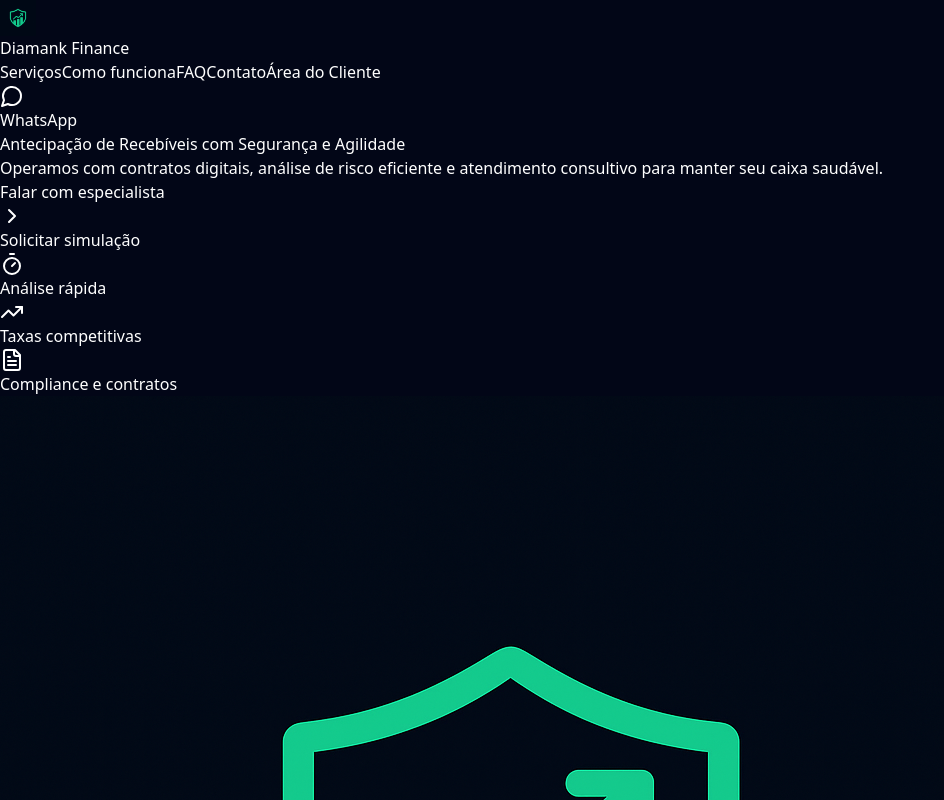
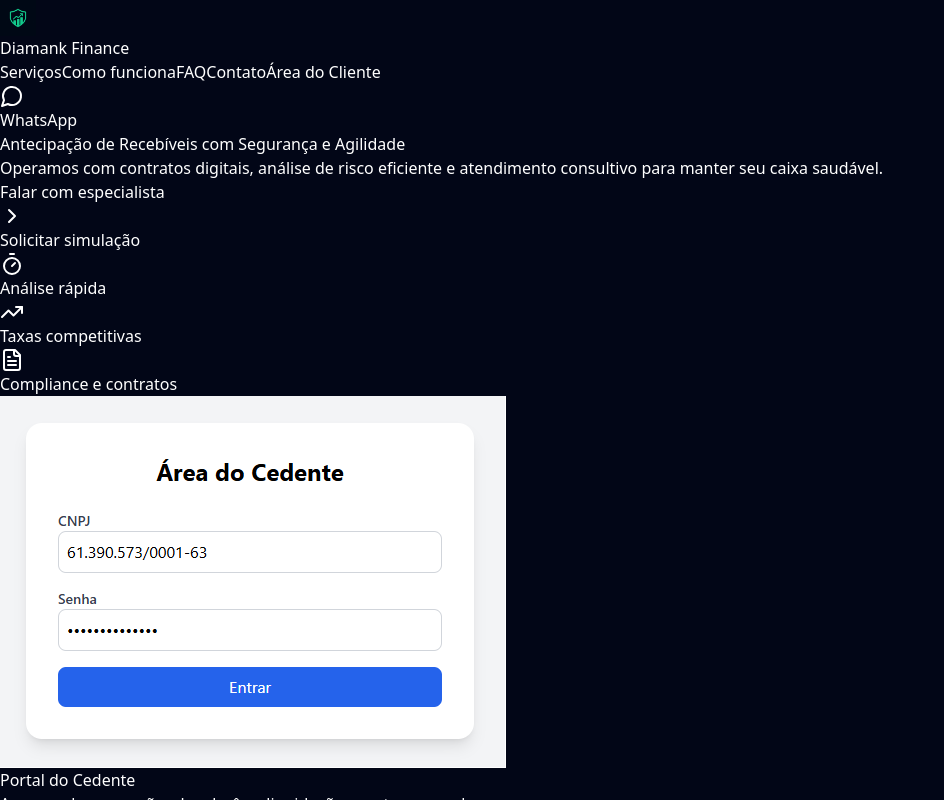
Before and after one commit to Diamank/home, a Next.js app: page / in a window 1280 px wide. Shown: the top 800 px of the page, without its empty margins (0-944 px from the left). Built offline with nearby package versions, Linux system fonts and the light colour scheme.

Commit message:
Update page.tsx

```diff
--- a/app/page.tsx
+++ b/app/page.tsx
@@ -159,7 +159,7 @@
           <div className="relative">
             <div className="aspect-[4/3] rounded-3xl overflow-hidden shadow-2xl ring-1 ring-white/10">
               <img
-                src="/logo.png"
+                src="/user.png"
                 alt="Profissionais de finanças analisando recebíveis"
                 className="h-full w-full object-cover"
                 loading="lazy"
```
